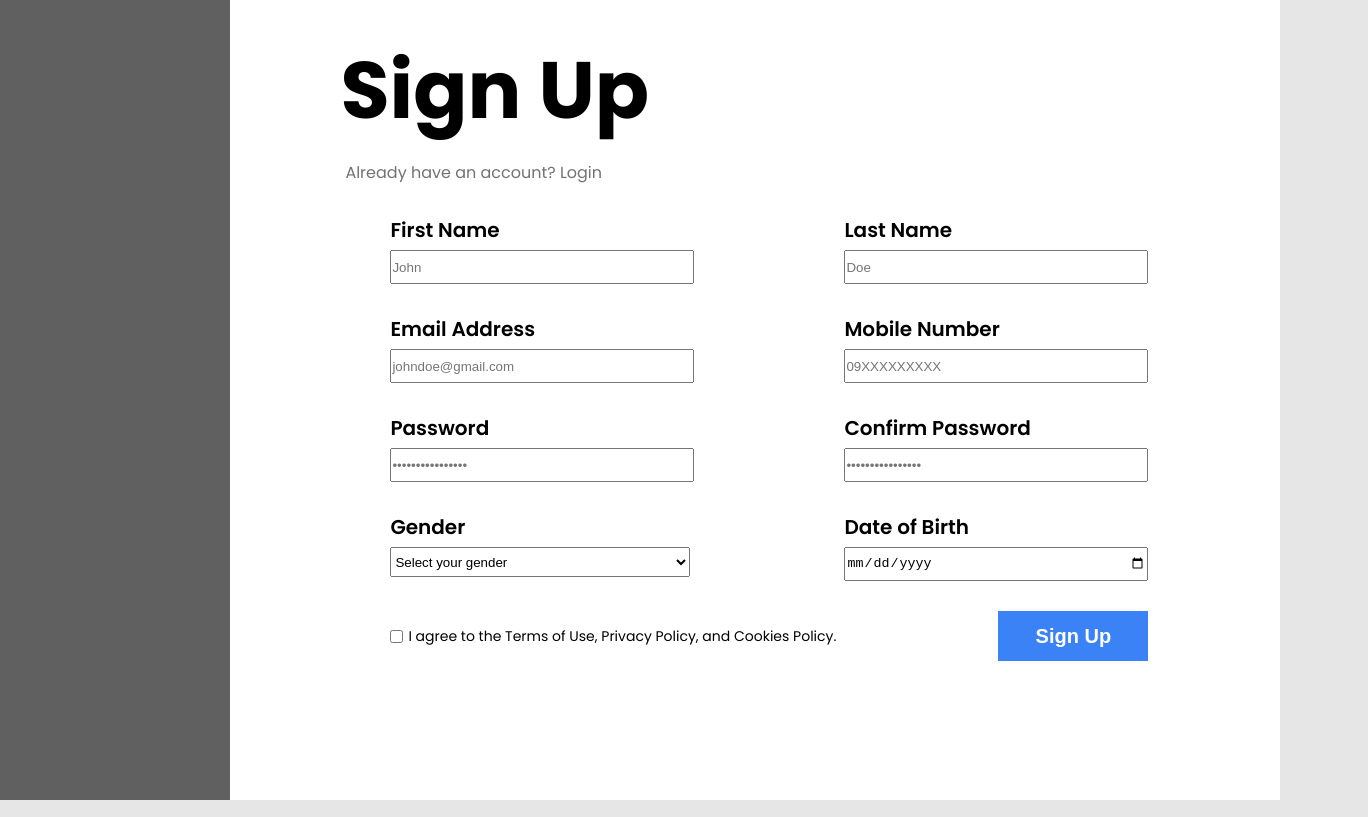
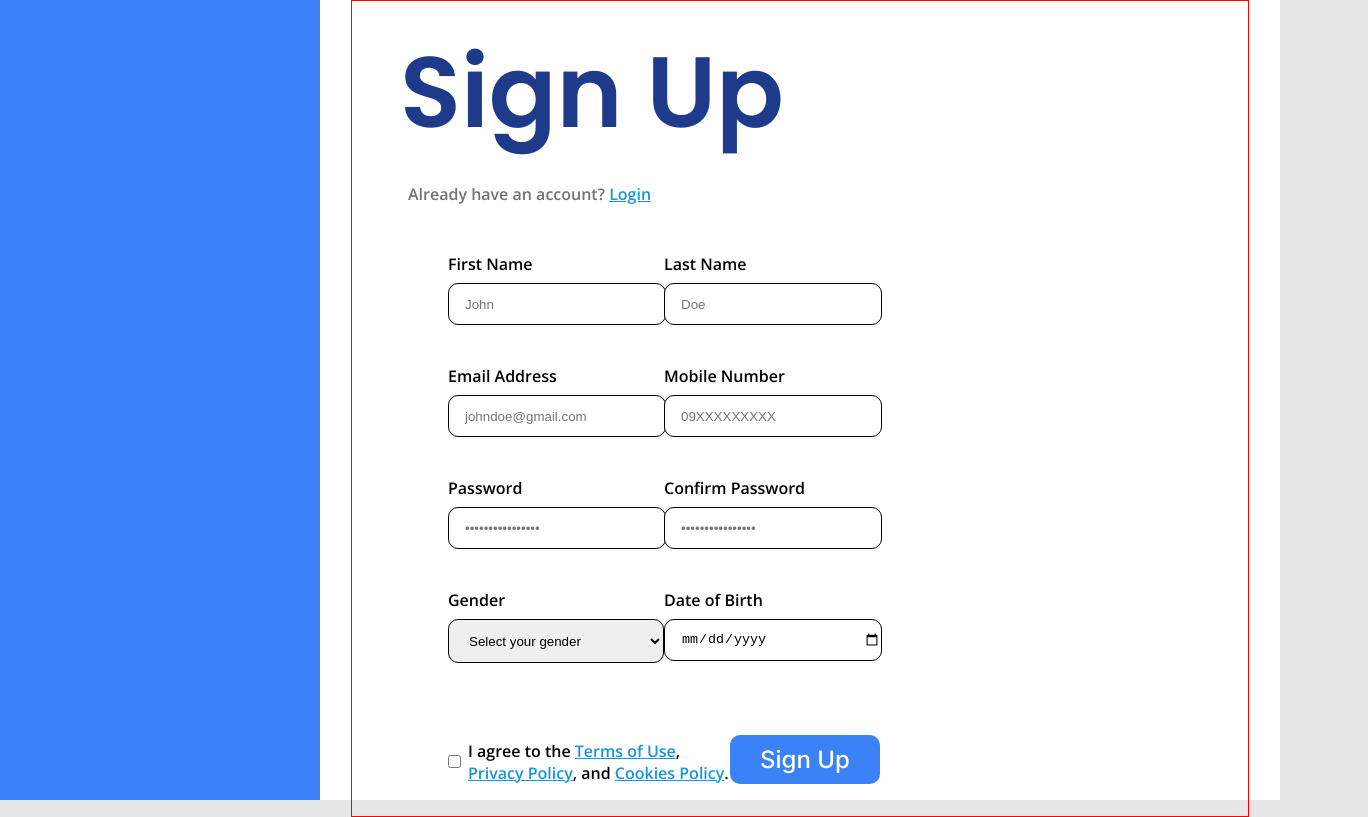
Before and after one commit to Pilner/EzStocks, a Next.js app: page /signup in a window 1280 px wide. Shown: the whole page, 1368 px wide, since content can reach past the window. Built offline with nearby package versions, Linux system fonts and the light colour scheme.

Commit message:
Updated Signup Page Updated CSS Module of Signup Page Added Font Styles for Forms Pages in global.css

```diff
--- a/src/app/globals.css
+++ b/src/app/globals.css
@@ -98,3 +98,30 @@ a {
     font-weight: 400;
     font-size: 16px;
 }
+
+.formsTitleFont{
+    font-family: var(--main-font);
+    font-weight: 600;
+    font-size: 100px;
+    color: #1E3A8A;
+}
+
+.formsSubTitleFont{
+    font-family: var(--secondary-font);
+    font-size: 16px;
+    font-weight: 600;
+    color: #727272;
+
+}
+
+.formsTextFont{
+    font-family: var(--secondary-font);
+    font-size: 16px;
+    font-weight: 600;
+}
+
+/* .formsTextFont{
+    font-family: var(--secondary-font);
+    font-size: 16px;
+
+} */
--- a/src/app/signup/page.module.css
+++ b/src/app/signup/page.module.css
@@ -2,13 +2,12 @@
     height: 100vh;
     display: flex;
     margin: 0;
-    font-family: var(--main-font);
     background: white;
   }
 
   .side {
-    flex: 0 0 18%;
-    background: #606060;
+    flex: 0 0 25%;
+    background: #3B82F6;
 
   }
 
@@ -16,30 +15,30 @@
     display: flex;
     flex: 1;
     flex-direction: column;
-    padding: 50px;
-    padding-top: 20px;
-    padding-left: 110px;
-    padding-right: 220px;
-    font-family: var(--main-font);
+    justify-content: center;
+    margin: 0 3rem;
+    padding-right: 20rem;
   }
 
   .header {
-    margin-bottom: 30px;
+    margin-bottom: 3rem;
   }
 
-  .headerText {
-    margin: 10px 0;
-    font-size: 80px;
+  .header > h1 {
+    margin: 1rem 0;
   }
 
-  .header .subText {
-    margin: 0 5px;
-    font-size: 16px;
-    color: #727272;
+  .header > p {
+    margin: 0 0.5rem;
+  }
+
+  .main p a, .main label a {
+    color: #1496DF ;
+    text-decoration: underline;
   }
 
   .form {
-    padding-left: 50px;
+    padding-left: 3rem;
   }
 
   .fields {
@@ -50,28 +49,42 @@
   .formRow {
     display: flex;
     justify-content: space-between;
-    margin-bottom: 30px;
+    margin-bottom: 2.5rem;
   }
 
   .formColumn {
-    margin-right: 150px;
+    width: 23rem;
   }
 
-  .formColumn:last-child {
-    margin-right: 0;
-  }
+  /* .formColumn:last-child {
+  } */
 
   .formColumn label {
     display: block;
-    margin-bottom: 5px;
-    font-size: 20px;
-    font-weight: 600;
-    width: 300px;
+    margin-bottom: 0.5rem;
   }
 
-  .formColumn input, .formColumn select {
-    width: 300px;
-    height: 30px;
+  .formColumn input {
+    width: 99.8%;
+    height: 2.5rem;
+    border: 1px solid;
+    border-radius: 10px;
+  }
+
+  .formColumn select {
+    width: 100%;
+    height: 2.75rem;
+    border: 1px solid;
+    border-radius: 10px;
+
+  }
+
+  .inputDate {
+    text-indent: 0.5rem;
+  }
+
+  .inputField {
+    text-indent: 1rem;
   }
 
   .end {
@@ -87,21 +100,14 @@
   }
 
   .agreement label {
-    margin-left: 5px;
-    font-size: 14px;
+    margin-left: 7px;
   }
 
-  .submitButton {
+
+  .end button {
     width: 150px;
-    height: 50px;
-    font-size: 20px;
-    font-weight: 600;
-    color: white;
-    border: none;
+    font-size: 24px;
+    font-weight: 500;
     background-color: #3B82F6;
-    cursor: pointer;
+    border-radius: 10px;
   }
-
-  .submitButton:hover {
-    background-color: #2672ed;
-  }
--- a/src/app/signup/page.tsx
+++ b/src/app/signup/page.tsx
@@ -1,69 +1,68 @@
-import React from 'react';
-import Layout from '../layout';
 import styles from './page.module.css';
+import Button from "@/_components/Button";
 
-const Register: React.FC = () => {
+export default function Register() {
   return (
-    <Layout>
       <div className={styles.body}>
         <div className={styles.side}>
         </div>
 
+        <div className="container">
           <div id="main" className={styles.main}>
             <div id="header" className={styles.header}>
-          <h1 className={styles.headerText}>Sign Up</h1>
-          <p className={styles.subText}>Already have an account? <a href="/login">Login</a></p>
+              <h1 className="formsTitleFont">Sign Up</h1>
+              <p className="formsSubTitleFont">Already have an account? <a href="/login">Login</a></p>
             </div>
 
           <form className={styles.form} action="">
             <div className={styles.fields}>
               <div className={styles.formRow}>
                 <div className={styles.formColumn}>
-                <label htmlFor="fname">First Name</label>
-                <input type="text" id="fname" name="fname" placeholder="John" required />
+                  <label htmlFor="fname" className="formsTextFont">First Name</label>
+                  <input type="text" id="fname" name="fname" placeholder="John" className={styles.inputField} required />
                 </div>
                 <div className={styles.formColumn}>
-                <label htmlFor="lname">Last Name</label>
-                <input type="text" id="lname" name="lname" placeholder="Doe" required />
+                  <label htmlFor="lname" className="formsTextFont">Last Name</label>
+                  <input type="text" id="lname" name="lname" placeholder="Doe" className={styles.inputField} required />
                 </div>
               </div>
 
               <div className={styles.formRow}>
                 <div className={styles.formColumn}>
-                <label htmlFor="email">Email Address</label>
-                <input type="email" id="email" name="email" placeholder="johndoe@gmail.com" required />
+                  <label htmlFor="email" className="formsTextFont">Email Address</label>
+                  <input type="email" id="email" name="email" placeholder="johndoe@gmail.com" className={styles.inputField} required />
                 </div>
                 <div className={styles.formColumn}>
-                <label htmlFor="number">Mobile Number</label>
-                <input type="tel" id="number" name="number" placeholder="09XXXXXXXXX" pattern="[0-9]{11}" required />
+                  <label htmlFor="number" className="formsTextFont">Mobile Number</label>
+                  <input type="tel" id="number" name="number" placeholder="09XXXXXXXXX" pattern="[0-9]{11}" className={styles.inputField} required />
                 </div>
               </div>
 
               <div className={styles.formRow}>
                 <div className={styles.formColumn}>
-                <label htmlFor="pw">Password</label>
-                <input type="password" id="pw" name="pw" placeholder="••••••••••••••••" required minLength={8} maxLength={24} />
+                  <label htmlFor="pw" className="formsTextFont">Password</label>
+                  <input type="password" id="pw" name="pw" placeholder="••••••••••••••••" className={styles.inputField} required minLength={8} maxLength={24} />
                 </div>
                 <div className={styles.formColumn}>
-                <label htmlFor="pw-confirm">Confirm Password</label>
-                <input type="password" id="pw-confirm" name="pw-confirm" placeholder="••••••••••••••••" required minLength={8} maxLength={24} />
+                  <label htmlFor="pw-confirm" className="formsTextFont">Confirm Password</label>
+                  <input type="password" id="pw-confirm" name="pw-confirm" placeholder="••••••••••••••••" className={styles.inputField} required minLength={8} maxLength={24} />
                 </div>
               </div>
 
               <div className={styles.formRow}>
                 <div className={styles.formColumn}>
-                <label htmlFor="gender">Gender</label>
-                <select id="gender" name="gender" required>
+                  <label htmlFor="gender" className="formsTextFont">Gender</label>
+                  <select id="gender" name="gender" className={styles.inputField} required>
                     <option value="" disabled selected>Select your gender</option>
                     <option value="Male">Male</option>
                     <option value="Female">Female</option>
-                  <option value="Custom">Custom</option>
+                    <option value="Other">Other</option>
                     <option value="not-prefer">Prefer not to say</option>
                   </select>
                 </div>
                 <div className={styles.formColumn}>
-                <label htmlFor="birthdate">Date of Birth</label>
-                <input type="date" id="birthdate" name="birthdate" required />
+                  <label htmlFor="birthdate" className="formsTextFont">Date of Birth</label>
+                  <input type="date" id="birthdate" name="birthdate" className={styles.inputDate} required />
                 </div>
               </div>
             </div>
@@ -71,19 +70,22 @@ const Register: React.FC = () => {
             <div id="end" className={styles.end}>
               <div id="agreement" className={styles.agreement}>
                 <input type="checkbox" id="agreement" name="agreement" required />
-              <label htmlFor="agreement">
+                <label htmlFor="agreement" className="formsTextFont">
                   I agree to the <a href="/terms">Terms of Use</a>, <a href="/privacy">Privacy Policy</a>, and <a href="/cookies">Cookies Policy</a>.
                 </label>
               </div>
-            <div id="submit" className={styles.submit}>
+              {/* <div id="submit" className={styles.submit}>
                 <button className={styles.submitButton} type="submit">Sign Up</button>
+              </div> */}
+
+              <Button text='Sign Up' url='#'/>
+
+
+            </div>
+          </form>
+
       </div>
       </div>
-        </form>
     </div>
-    </div>
-    </Layout>
   );
 };
-
-export default Register;
```
Lines whose indentation alone changed are shown as unchanged.
